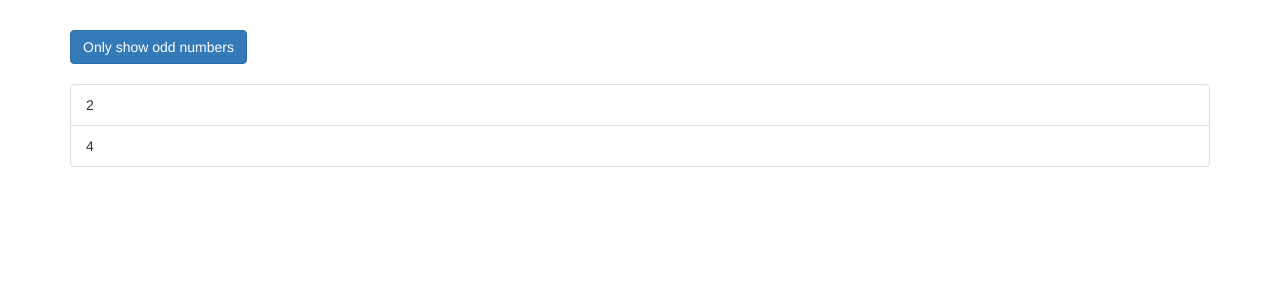
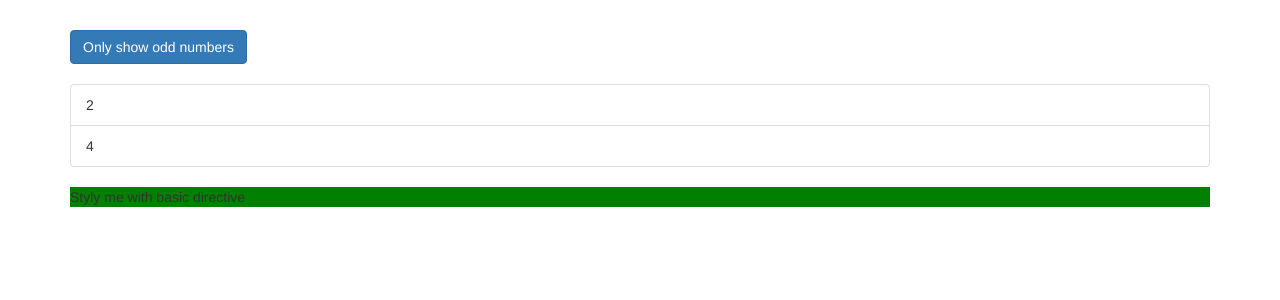
Before and after one commit to pandacreep/angular-complete-learn, an Angular app: page / in a window 1280 px wide. Shown: the top 300 px of the page. Built offline with nearby package versions, Linux system fonts and the light colour scheme.

Commit message:
Creating a Basic Attribute Directive

```diff
--- a/src/app/app.component.html
+++ b/src/app/app.component.html
@@ -28,6 +28,7 @@
       <!-- <ng-template [ngIf]="onlyOdd">
         <p> Only odd</p>
       </ng-template> -->
+      <p appBasicHighlight>Styly me with basic directive</p>
     </div>
   </div>
 </div>
--- a/src/app/app.module.ts
+++ b/src/app/app.module.ts
@@ -4,10 +4,12 @@ import { FormsModule } from '@angular/forms';
 
 
 import { AppComponent } from './app.component';
+import { BasicHighlightDirective } from './basic-highlight/basic-highlight.directive';
 
 @NgModule({
   declarations: [
-    AppComponent
+    AppComponent,
+    BasicHighlightDirective
   ],
   imports: [
     BrowserModule,
--- /dev/null
+++ b/src/app/basic-highlight/basic-highlight.directive.ts
@@ -0,0 +1,12 @@
+import { Directive, ElementRef, OnInit } from '@angular/core';
+
+@Directive({
+  selector: '[appBasicHighlight]'
+})
+export class BasicHighlightDirective implements OnInit {
+  constructor(private elementRef: ElementRef) {}
+
+  ngOnInit(): void {
+	this.elementRef.nativeElement.style.backgroundColor = 'green';
+  }
+}
```
